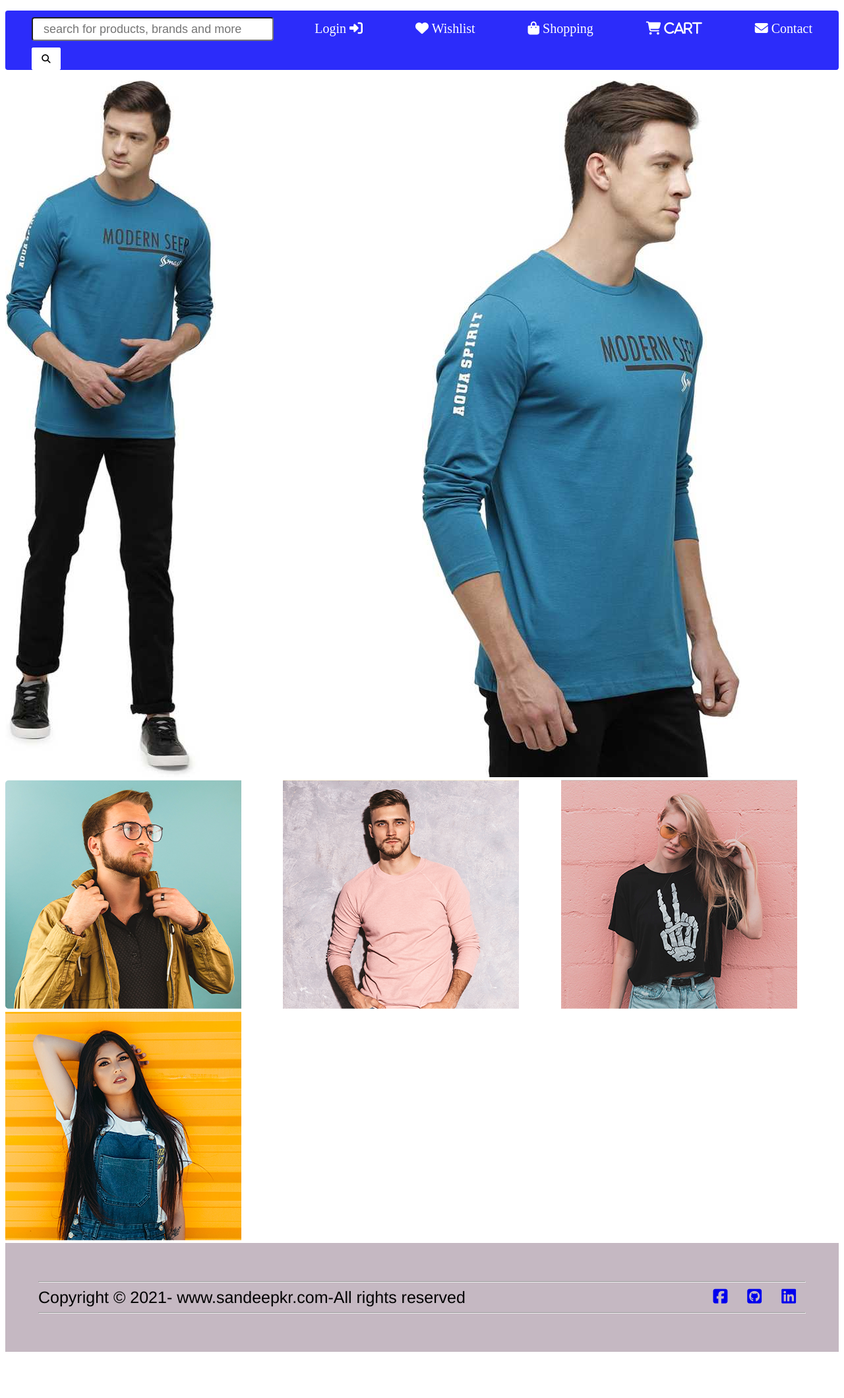
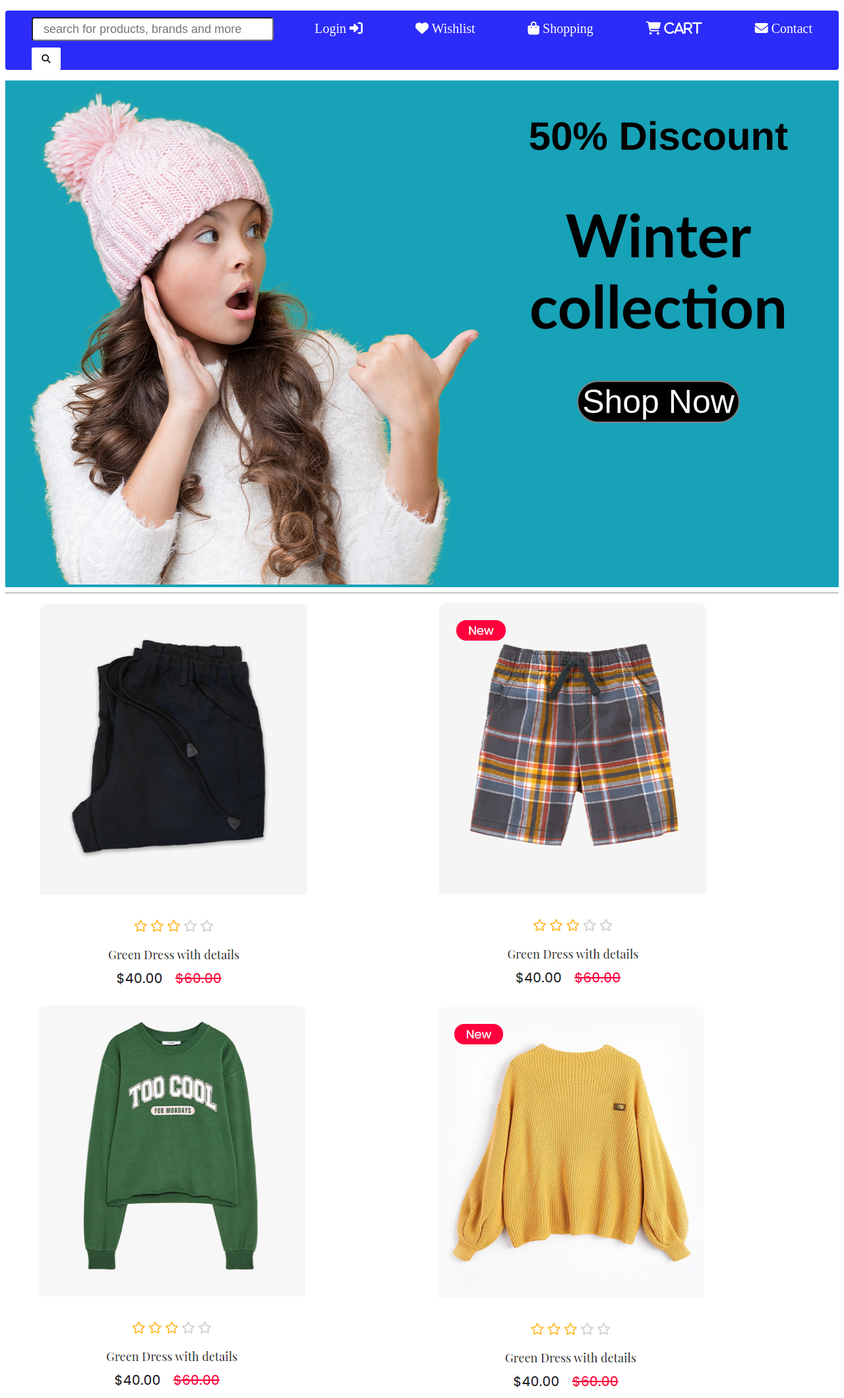
Before and after one commit to Sandeep-kr-123/WebTeamProject, a plain HTML site: page index.html in a window 1280 px wide. Shown: the top 2119 px of the page at 66% size. Before the commit the page ends 2057 px from the top, so only its background shows below. Drawn offline with Linux system fonts and the light colour scheme.

Commit message:
added media query

```diff
--- a/index.css
+++ b/index.css
@@ -44,14 +44,54 @@
     cursor: pointer;
 }
 
+.first{
+    background-color: #17a2b8;
+    display: grid;
+    grid-template-columns: 1fr 1fr;
+}
+
+.second{
+    padding-right: 20px;
+    text-align: center;
+    justify-content: center;
+}
+
+.second h1{
+    font-family: 'Gill Sans', 'Gill Sans MT', Calibri, 'Trebuchet MS', sans-serif;
+    font-size: 90px;
+}
+
+.second h2{
+    font-family: 'Franklin Gothic Medium', 'Arial Narrow', Arial, sans-serif;
+    font-size: 60px;
+}
+
+#shop{
+    color: white;
+    background-color: black;
+    border: 2px solid grey;
+    border-radius: 35px;
+
+    font-size: 50px;
+}
+
+.item{
+    padding-left: 50px;
+    padding-top: 5px;
+    display: grid;
+    grid-template-columns: 1fr 1fr 1fr;
+}
+
 
 .box{
+    padding-top: 10px;
     display: grid;
     grid-template-columns: 1fr 1fr;
 }
 
 
 .fashion{
+    padding-left: 10px;
     display: grid;
     grid-template-columns: repeat(4,1fr);
 }
@@ -94,3 +134,15 @@ footer{
     }
 
 }
+
+@media(max-width:1310px){
+    .item{
+        grid-template-columns: 1fr 1fr;
+    }
+}
+
+@media(max-width:1175px){
+    .first{
+        display: none;
+    }
+}
--- a/index.html
+++ b/index.html
@@ -31,6 +31,32 @@
     </header>
 
 
+
+    <div class="first">
+        <div>
+            <img src="1.png" alt="">
+
+        </div>
+        <div class="second">
+            <h2>50% Discount</h2>
+            <h1>Winter <br> collection</h1>
+            <button id="shop" onclick="window.location.href='shopping.html';">Shop Now</button>
+        </div>
+    </div>
+
+    <hr>
+    <div class="item">
+
+        <div><img src="6.png" alt=""></div>
+        <div><img src="2.png" alt=""></div>
+        <div><img src="3.png" alt=""></div>
+        <div><img src="4.png" alt=""></div>
+        <div><img src="5.png" alt=""></div>
+        <div><img src="7.png" alt=""></div>
+    </div>
+    <hr>
+
+
     <div class="box">
         <div>
             <img src="a.jpeg" alt="">
@@ -39,6 +65,7 @@
             <img src="c.jpeg" alt="">
         </div>
     </div>
+    <hr>
 
 
     <div class="fashion">
```
Also changed, not shown: 1.png (added), 2.png (added), 3.png (added), 4.png (added), 5.png (added), 6.png (added), 7.png (added).
